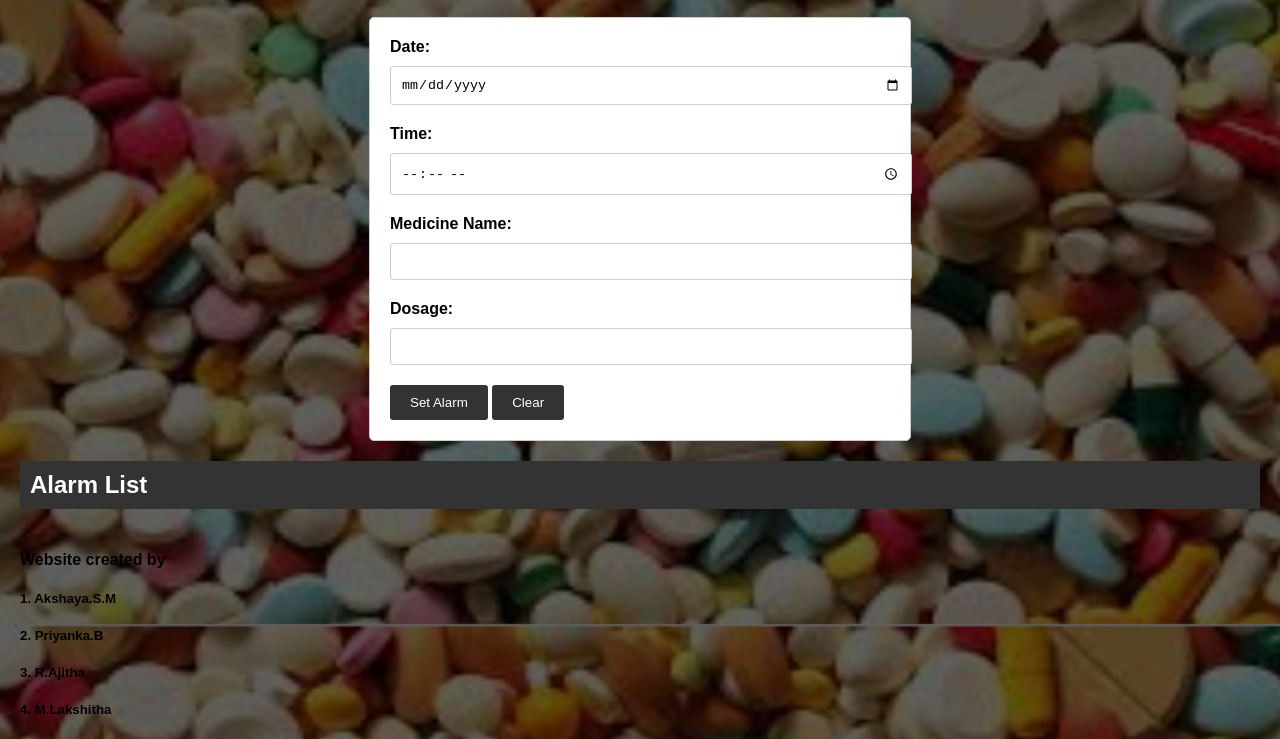
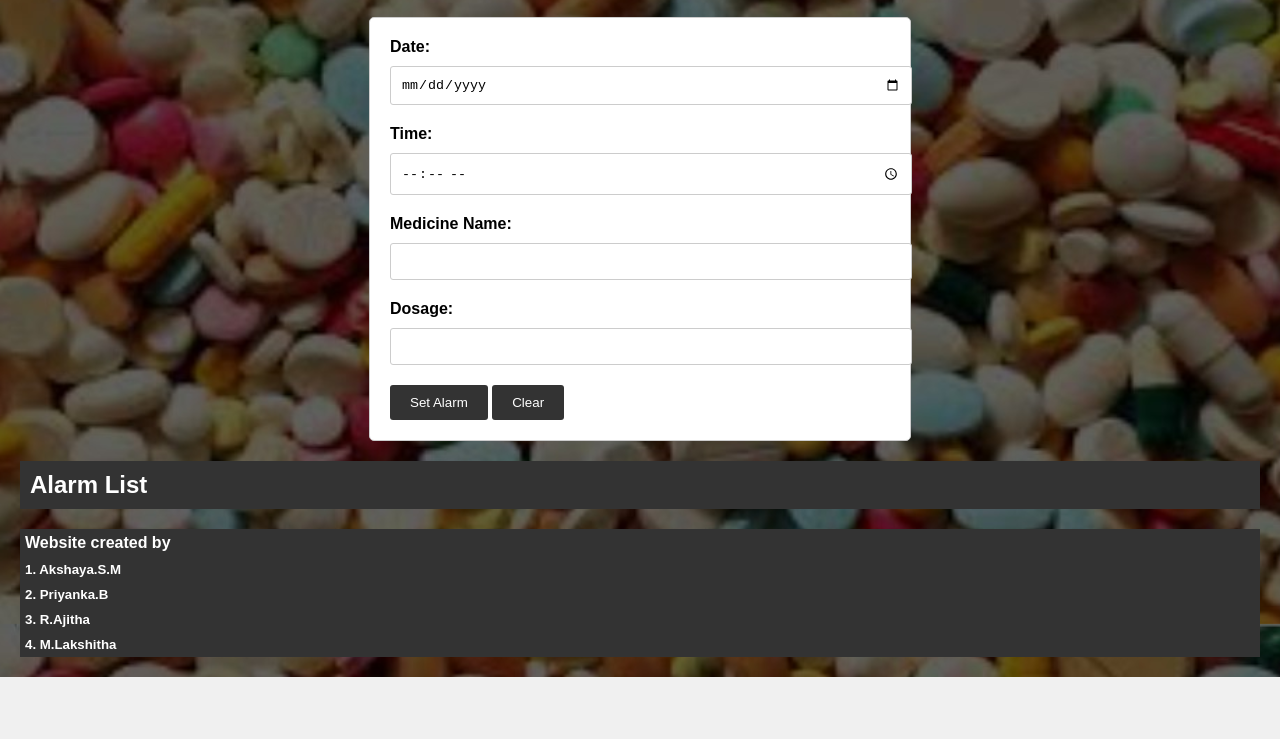
Before and after one commit to AKSHAYA-S-M/MedicationReminder, a plain HTML site: page index.html in a window 1280 px wide. Shown: the part 176-915 px from the top of the page. After the commit the page ends 853 px from the top, so only its background shows below. Drawn offline with Linux system fonts and the light colour scheme.

Commit message:
Update style.css

```diff
--- a/style.css
+++ b/style.css
@@ -1,5 +1,5 @@
 /* Reset some default browser styles */
-body, h1, h2, p, ul, form {
+body, h1, h2, p, ul, form, h4, h5{
     margin: 0;
     padding: 0;
 }
@@ -110,3 +110,13 @@ li button {
     margin-left: 10px;
     cursor: pointer;
 }
+h4 {
+    background-color: #333;
+    color: #fff;
+    padding: 5px;
+}
+h5 {
+    background-color: #333;
+    color: #fff;
+    padding: 5px;
+}
```
